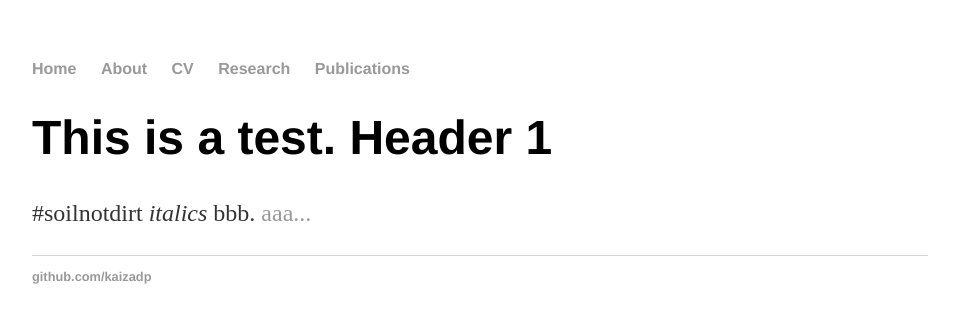
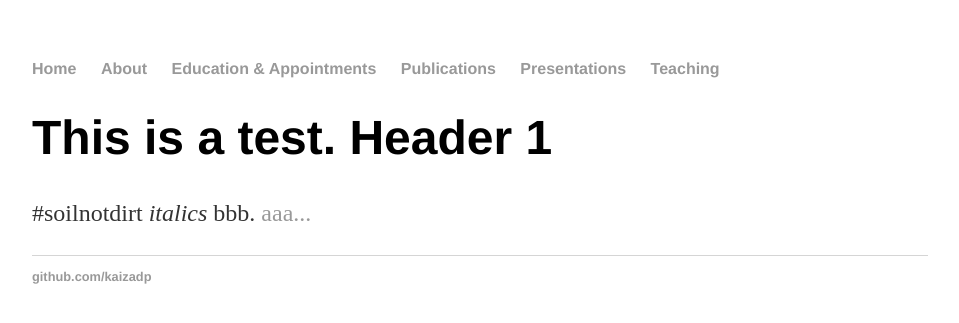
Before and after one commit to kaizadp/kaizadp.github.io, a Jekyll site: the page index.html, which Jekyll copies as it is, in a window 1280 px wide. Shown: the top 323 px of the page, without its empty margins (160-1119 px from the left). Built offline with Jekyll 4.4.1, drawn with Linux system fonts in a browser that asks for light colours.

Commit message:
Update index.html

```diff
--- a/index.html
+++ b/index.html
@@ -10,9 +10,12 @@
     		<ul>
         		<li><a href="/">Home</a></li>
 	        	<li><a href="/about">About</a></li>
-        		<li><a href="/cv">CV</a></li>
-        		<li><a href="/research">Research</a></li>
+        		<li><a href="/appointments">Education & Appointments</a></li>
 			<li><a href="/publications">Publications</a></li>
+			<li><a href="/presentations">Presentations</a></li>
+			<li><a href="/teaching">Teaching</a></li>
+
+
     		</ul>
 		</nav>
 		<div class="container">
```
